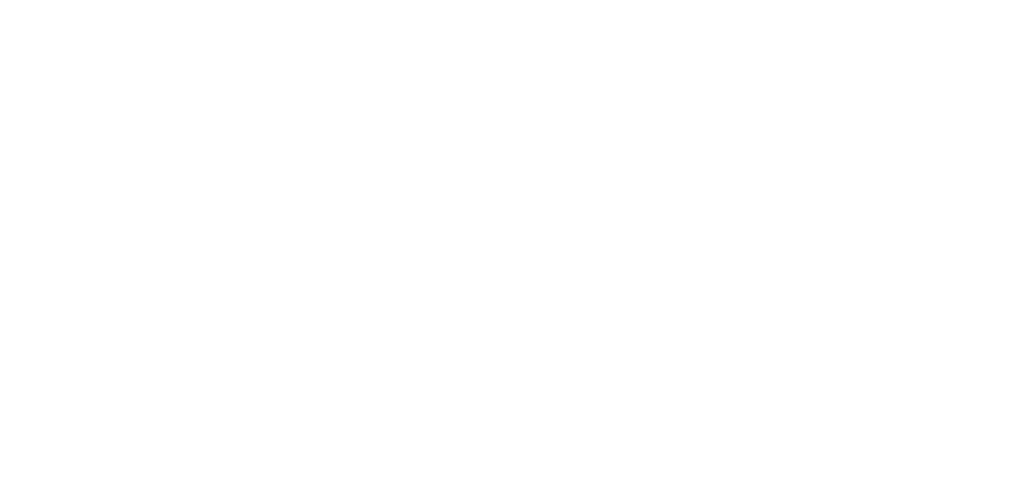
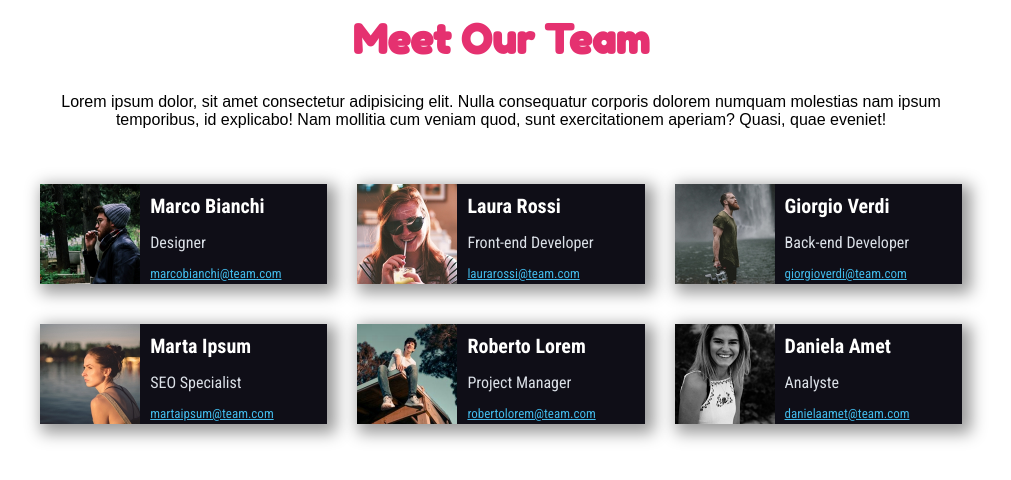
Before and after one commit to BiagioButta/html-css-float-cards, a plain HTML site: page index.html in a window 1280 px wide. Shown: the whole page, without its empty margins (139-1150 px from the left). Drawn offline with Linux system fonts and the light colour scheme.

Commit message:
Fine esercizio

```diff
--- a/css/style.css
+++ b/css/style.css
@@ -0,0 +1,90 @@
+/* Reset margin,padding + header  */
+* {
+    padding: 0;
+    margin: 0;
+    box-sizing: border-box;
+}
+body {
+    width: 80%;
+    margin: auto;
+    font-size: 16px;
+    font-family: Arial, Helvetica, sans-serif;
+}
+h1{
+    font-family: 'Fredoka One', cursive;
+}
+header {
+    text-align: center;
+    width: 90%;
+    max-width: 1500px;
+    margin: auto;
+}
+header> p,h1 {
+    padding: 15px 0 15px 0;
+}
+/* Creazione classe reset "clearfix" */
+.clearfix::after {
+    content:"";
+    display: table;
+    clear: both;
+}
+/* Reset e controllo del container */
+.container {
+    width: 90%;
+    max-width: 1500px;
+    height: 240px;
+    min-width: 500px;
+    margin: auto;
+
+}
+header h1{
+    font-size: 40px;
+    color: #e53170;
+}
+
+/* CSS per le righe e per i float*/
+.rule {
+
+    margin-top: 40px;
+}
+.float-right {
+    float: right;
+    text-align: left;
+    padding-left: 10px;
+    width: calc(100% - 100px);
+}
+.float-left {
+    box-shadow: 5px 5px 15px 4px #999;
+    float: left;
+    margin-right: 15px;
+    margin-left: 15px;
+    height: 100px;
+    width:calc((100% - 30px*2 )/3 );
+    background-color: rgba(15,14,23,255);
+}
+/* Correzione marine sinistro e destro per centratura blocchi */
+#marginFix-left{
+    margin-left: 0;
+}
+#marginFix-right{
+    margin-right: 0;
+}
+/* Ridimensionamento delle immagine ad un unca altezza */
+img {
+    width: 100px;
+}
+/*Regolazione del testo dei float-right */
+.text{
+    height: 100%;
+    color: rgba(219,224,231,255);
+    padding-top:5px;
+    padding-bottom: 5px;
+}
+.text> div {
+   height: calc(100%/3);
+   padding-top:5px;
+    padding-bottom: 5px;
+}
+MAIN{
+    font-family: 'Roboto Condensed', sans-serif;
+}
--- a/index.html
+++ b/index.html
@@ -1,12 +1,90 @@
 <!DOCTYPE html>
 <html lang="en">
 <head>
+    <link rel="preconnect" href="https://fonts.googleapis.com">
+    <link rel="preconnect" href="https://fonts.gstatic.com" crossorigin>
+    <link href="https://fonts.googleapis.com/css2?family=Roboto+Condensed:ital,wght@0,300;0,400;0,700;1,300;1,400;1,700&display=swap" rel="stylesheet">
+    <link rel="preconnect" href="https://fonts.googleapis.com">
+    <link rel="preconnect" href="https://fonts.gstatic.com" crossorigin>
+    <link href="https://fonts.googleapis.com/css2?family=Fredoka+One&display=swap" rel="stylesheet">
+    <link rel="shortcut icon" href="img/favicon-32x32.png" type="image/x-icon">
+    <link rel="stylesheet" href="css/style.css">
     <meta charset="UTF-8">
     <meta http-equiv="X-UA-Compatible" content="IE=edge">
     <meta name="viewport" content="width=device-width, initial-scale=1.0">
-    <title>Document</title>
+    <title>Float</title>
 </head>
 <body>
+    <header>
+        <h1>Meet Our Team </h1>
+        <p>Lorem ipsum dolor, sit amet consectetur adipisicing elit. Nulla consequatur corporis dolorem numquam molestias nam ipsum temporibus, id explicabo! Nam mollitia cum veniam quod, sunt exercitationem aperiam? Quasi, quae eveniet!</p>
+    </header>
+
+    <main>
+        <!-- Creazione container per gestione della gradezza rispetto alla pagina -->
+        <div class="container">
+        <!-- Creo delle "righe uguali dove inserire i miei float e specifico clearfix" -->
+            <div class="rule clearfix">
+        <!-- All'interno delle righe metto i blocchi float suddivisi -->
+                <div class="block clearfix float-left" id="marginFix-left">
+                    <img src="img/male1.png" alt="">
+                    <div class="text float-right">
+        <!-- Do alcuni style da "in-line per snellire il CSS" -->
+                        <div style="font-weight: 900; font-size: 20px; color: rgba(255,255,254,255);">Marco Bianchi</div>
+                        <div style="margin-top: 9px;">Designer</div>
+                        <div><a href="https://www.google.com/" style="color: #42baea; font-size: 13px;">marcobianchi@team.com</a></div>
+                    </div>
+                </div>
+        <!-- Da qui in poi è tutto copia ed incolla -->
+                <div class="block clearfix float-left">
+                    <img src="img/female1.png" alt="">
+                    <div class="text float-right">
+                        <div style="font-weight: 900; font-size: 20px; color: rgba(255,255,254,255);">Laura Rossi</div>
+                        <div style="margin-top: 9px;">Front-end Developer</div>
+                        <div><a href="https://www.google.com/" style="color: #42baea; font-size: 13px;">laurarossi@team.com</a></div>
+                    </div>
+                </div>
+                <div class="block clearfix float-left" id="marginFix-right">
+                    <img src="img/male2.png" alt="" style=" height: 100px;">
+                    <div class="text float-right">
+                        <div style="font-weight: 900; font-size: 20px; color: rgba(255,255,254,255);">Giorgio Verdi</div>
+                        <div style="margin-top: 9px;">Back-end Developer</div>
+                        <div><a href="https://www.google.com/" style="color: #42baea; font-size: 13px;">giorgioverdi@team.com</a></div>
+                    </div>
+                </div>
+
+            </div>
+
+            <div class="rule clearfix">
+                <div class="block clearfix float-left" id="marginFix-left">
+                    <img src="img/female2.png" alt="">
+                    <div class="text float-right">
+                        <div style="font-weight: 900; font-size: 20px; color: rgba(255,255,254,255);">Marta Ipsum</div>
+                        <div style="margin-top: 9px;">SEO Specialist</div>
+                        <div><a href="https://www.google.com/" style="color: #42baea; font-size: 13px;">martaipsum@team.com</a></div>
+                    </div>
+                </div>
+                <div class="block clearfix float-left">
+                    <img src="img/male3.png" alt="" style="height: 100px;">
+                    <div class="text float-right">
+                        <div style="font-weight: 900; font-size: 20px; color: rgba(255,255,254,255);">Roberto Lorem</div>
+                        <div style="margin-top: 9px;">Project Manager</div>
+                        <div><a href="https://www.google.com/" style="color: #42baea; font-size: 13px;">robertolorem@team.com</a></div>
+                    </div>
+                </div>
+                <div class="block clearfix float-left" id="marginFix-right">
+                    <img src="img/female3.png" alt="">
+                    <div class="text float-right">
+                        <div style="font-weight: 900; font-size: 20px; color: rgba(255,255,254,255);">Daniela Amet</div>
+                        <div style="margin-top: 9px;">Analyste</div>
+                        <div><a href="https://www.google.com/" style="color: #42baea; font-size: 13px;">danielaamet@team.com</a></div>
+                    </div>
+                </div>
+
+            </div>
+        </div>
+    </main>
+
 
 </body>
 </html>
```
